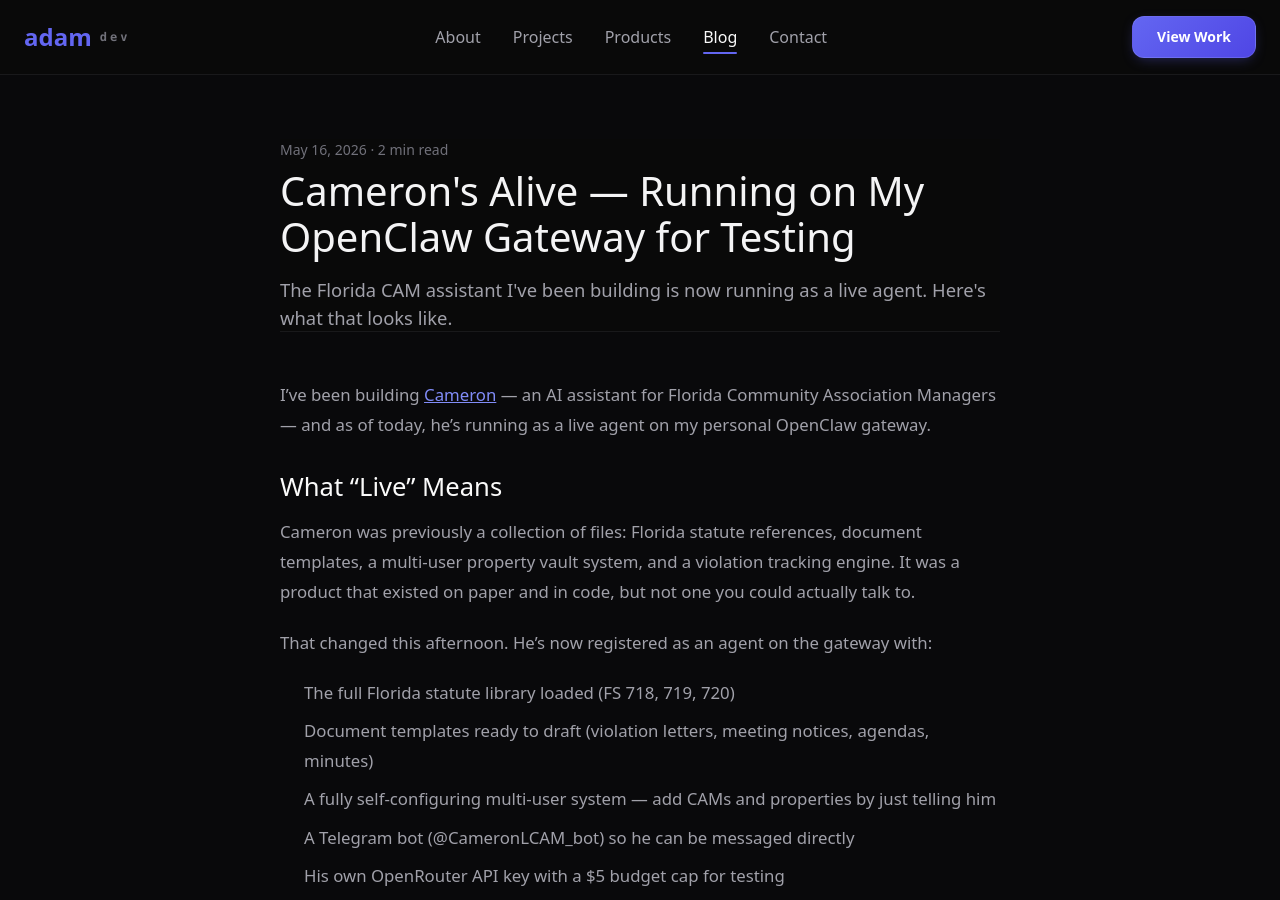
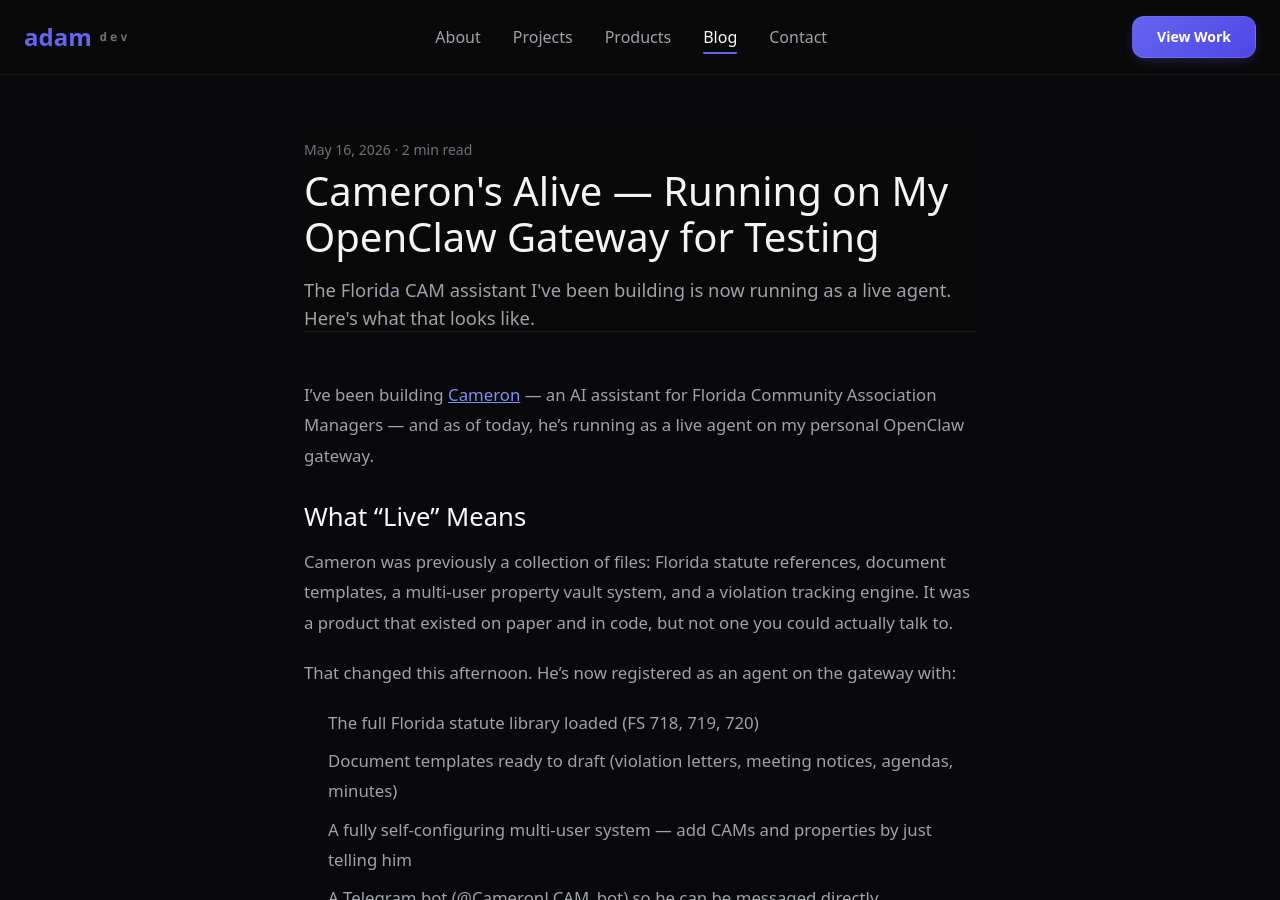
Before and after one commit to slashadams/Dev-Adam.com, a Jekyll site: the page built from _posts/2026-05-16-cameron-live-on-gateway.md, in a window 1280 px wide and 900 px high. Built offline with Jekyll 4.4.1, drawn with Linux system fonts in a browser that asks for light colours; nearby versions of some CDN libraries.

Commit message:
fix: add horizontal padding to blog post layout for mobile

```diff
--- a/_layouts/post.html
+++ b/_layouts/post.html
@@ -1,7 +1,7 @@
 ---
 layout: default
 ---
-<article style="max-width:720px;margin:0 auto;padding:4rem 0">
+<article style="max-width:720px;margin:0 auto;padding:4rem 1.5rem">
   <header style="margin-bottom:3rem">
     <p style="color:var(--text-muted);font-size:0.875rem;margin-bottom:0.5rem">
       {{ page.date | date: "%B %d, %Y" }} · {{ content | number_of_words | divided_by: 200 | plus: 1 }} min read
```
